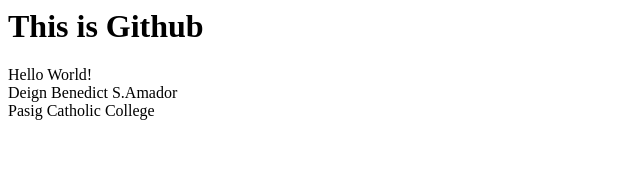
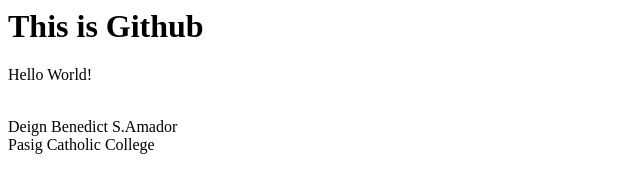
Before and after one commit to DBSA401/it101_Amador, a plain HTML site: page index.html in a window 1280 px wide. Shown: the whole page, without its empty margins (0-640 px from the left). Drawn offline with Linux system fonts and the light colour scheme.

Commit message:
Update index.html

```diff
--- a/index.html
+++ b/index.html
@@ -3,8 +3,8 @@
     <h1>This is Github</h1>
   </head>
   <body>
-    <p>Hello World!
+    <p>Hello World!</p>
         <br>Deign Benedict S.Amador
-       <br>Pasig Catholic College</p>
+       <br>Pasig Catholic College
   </body>
 </html>
```
